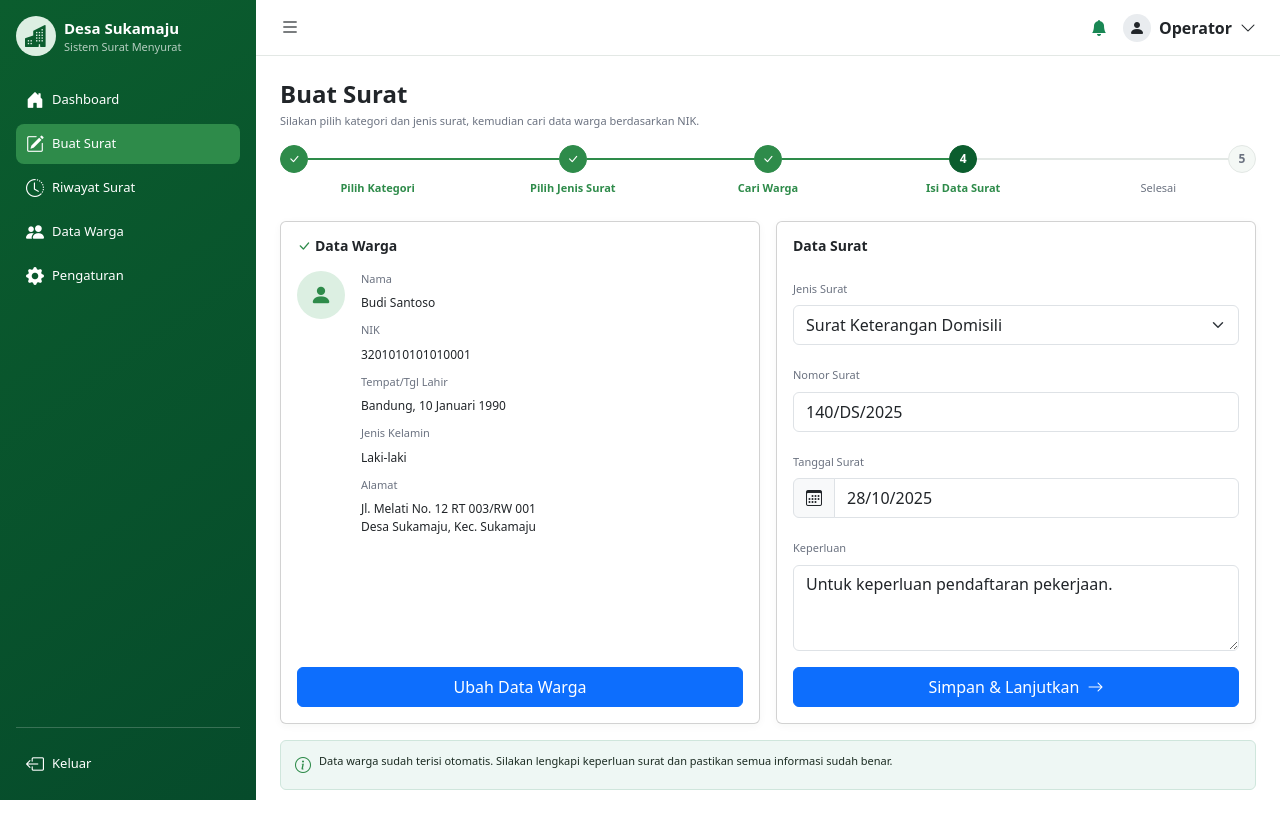
After one commit to ipda-atria-rahmansyah/desa-surat, a Laravel app: page /buat-surat in a window 1280 px wide. The commit adds this page. Run offline with Laravel 12, Linux system fonts and the light colour scheme; style sheets or scripts are compiled from the project's sources.

Commit message:
[FRONT] menambah tampilan untuk membuat surat langkah ke-4

```diff
--- a/package.json
+++ b/package.json
@@ -7,15 +7,18 @@
         "dev": "vite"
     },
     "devDependencies": {
+        "@fontsource/inter": "^5.3.0",
         "@popperjs/core": "^2.11.8",
         "bootstrap": "^5.3.8",
         "bootstrap-icons": "^1.13.2",
-        "@fontsource/inter": "^5.3.0",
         "concurrently": "^10.0.3",
         "laravel-vite-plugin": "^3.1",
         "vite": "^8.0.0"
     },
     "optionalDependencies": {
         "@laravel/multiplex": "^0.4.1"
+    },
+    "dependencies": {
+        "alpinejs": "^3.17.5"
     }
 }
--- a/resources/css/app.css
+++ b/resources/css/app.css
@@ -26,6 +26,12 @@
     --app-topbar-height: 56px;
     --bs-primary: var(--app-primary);
     --bs-primary-rgb: 46, 139, 74;
+    --bs-btn-color: white;
+    --bs-btn-bg: var(--app-primary);
+    --bs-btn-border-color: var(--app-primary);
+    --bs-btn-hover-color: white;
+    --bs-btn-hover-bg: var(--app-primary-dark);
+    --bs-btn-hover-border-color: var(--app-primary-dark);
     --bs-body-bg: var(--app-body-bg);
     --bs-body-color: var(--app-body-color);
     --bs-border-color: var(--app-border);
@@ -87,6 +93,33 @@ body {
 .app-legend-swatch--business { background: var(--app-donut-business); }
 .app-legend-swatch--welfare { background: var(--app-donut-welfare); }
 .app-legend-swatch--other { background: var(--app-donut-other); }
+
+.app-stepper { width: 100%; }
+.app-step { width: 20%; min-width: 0; color: var(--app-text-muted); font-size: 11px; }
+.app-step-top { min-height: 28px; }
+.app-step-circle { width: 28px; height: 28px; flex: 0 0 28px; border: 1px solid var(--app-border); border-radius: 50%; background: var(--app-body-bg); color: var(--app-text-muted); display: inline-flex; align-items: center; justify-content: center; font-size: 12px; font-weight: 600; }
+.app-step-line { height: 2px; flex: 1; background: var(--app-border); }
+.app-step-line.done { background: var(--app-primary); }
+.app-step.done, .app-step.active { color: var(--app-primary); }
+.app-step.done .app-step-circle { border-color: var(--app-primary); background: var(--app-primary); color: white; }
+.app-step.active .app-step-circle { border-color: var(--app-primary-dark); background: var(--app-primary-dark); color: white; }
+.app-step-label { margin-top: 7px; text-align: center; white-space: nowrap; }
+.app-step.done .app-step-label, .app-step.active .app-step-label { font-weight: 600; }
+.app-step-check { color: var(--app-primary); }
+.app-resident-avatar { width: 48px; height: 48px; flex: 0 0 48px; background: var(--app-primary-soft); color: var(--app-primary); font-size: 22px; }
+.app-resident-details { font-size: 12px; }
+.app-data-row { display: flex; flex-direction: column; gap: 2px; margin-bottom: 10px; }
+.app-field-label { color: var(--app-text-muted); font-size: 11px; margin-bottom: 5px; }
+.app-input-icon { color: var(--app-text-muted); background: white; border-color: var(--app-border); }
+.app-touch-target { min-height: 40px; }
+.app-info-alert { padding: 12px 14px; border: 1px solid var(--app-info-line); border-radius: var(--bs-border-radius); background: var(--app-info-bg); color: var(--app-body-color); font-size: 11px; }
+.app-info-alert i { color: var(--app-primary); font-size: 16px; }
+
+@media (max-width: 575.98px) {
+    .app-step-circle { width: 24px; height: 24px; flex-basis: 24px; font-size: 10px; }
+    .app-step-top { min-height: 24px; }
+    .app-step-label { white-space: normal; }
+}
 
 @media (max-width: 991.98px) {
     .app-content { padding: 16px; }
--- a/resources/js/app.js
+++ b/resources/js/app.js
@@ -5,3 +5,8 @@ import '@fontsource/inter/500.css';
 import '@fontsource/inter/600.css';
 import '@fontsource/inter/700.css';
 import 'bootstrap';
+import Alpine from 'alpinejs';
+
+window.letterForm = () => ({ step: 3 });
+window.Alpine = Alpine;
+Alpine.start();
--- /dev/null
+++ b/resources/views/components/info-alert.blade.php
@@ -0,0 +1 @@
+<div class="app-info-alert d-flex align-items-start gap-2" role="alert"><i class="bi bi-info-circle"></i><span>{{ $slot }}</span></div>
--- /dev/null
+++ b/resources/views/components/letter-stepper.blade.php
@@ -0,0 +1,12 @@
+<div class="app-stepper d-flex align-items-start mb-4" aria-label="Tahapan pembuatan surat">
+    @foreach ([['Pilih Kategori', 'done'], ['Pilih Jenis Surat', 'done'], ['Cari Warga', 'done'], ['Isi Data Surat', 'active'], ['Selesai', 'pending']] as $index => $item)
+        <div class="app-step {{ $item[1] }} d-flex flex-column align-items-center">
+            <div class="app-step-top d-flex align-items-center w-100">
+                @if ($index > 0)<span class="app-step-line {{ $index <= 3 ? 'done' : '' }}"></span>@endif
+                <span class="app-step-circle">{!! $item[1] === 'done' ? '<i class="bi bi-check-lg"></i>' : $index + 1 !!}</span>
+                @if ($index < 4)<span class="app-step-line {{ $index < 3 ? 'done' : '' }}"></span>@endif
+            </div>
+            <span class="app-step-label {{ $index === 3 ? '' : 'd-none d-md-block' }}">{{ $item[0] }}</span>
+        </div>
+    @endforeach
+</div>
--- a/resources/views/components/sidebar-item.blade.php
+++ b/resources/views/components/sidebar-item.blade.php
@@ -1,5 +1,5 @@
 @props(['label', 'icon', 'active' => false])
 
-<a href="#" @class(['app-nav-link d-flex align-items-center gap-2 text-decoration-none', 'active' => $active])>
+<a href="{{ $attributes->get('href', '#') }}" @class(['app-nav-link d-flex align-items-center gap-2 text-decoration-none', 'active' => $active])>
     <i class="bi {{ $icon }}"></i><span>{{ $label }}</span>
 </a>
--- a/resources/views/layouts/app.blade.php
+++ b/resources/views/layouts/app.blade.php
@@ -13,8 +13,8 @@
             <div><div class="app-brand-title fw-bold">Desa Sukamaju</div><div class="app-brand-subtitle">Sistem Surat Menyurat</div></div>
         </div>
         <nav class="d-flex flex-column gap-1">
-            <x-sidebar-item label="Dashboard" icon="bi-house-door-fill" :active="true" />
-            <x-sidebar-item label="Buat Surat" icon="bi-pencil-square" />
+            <x-sidebar-item href="{{ route('dashboard') }}" label="Dashboard" icon="bi-house-door-fill" :active="request()->routeIs('dashboard')" />
+            <x-sidebar-item href="{{ route('create-letter') }}" label="Buat Surat" icon="bi-pencil-square" :active="request()->routeIs('create-letter')" />
             <x-sidebar-item label="Riwayat Surat" icon="bi-clock-history" />
             <x-sidebar-item label="Data Warga" icon="bi-people-fill" />
             <x-sidebar-item label="Pengaturan" icon="bi-gear-fill" />
@@ -38,5 +38,6 @@
         </header>
         <section class="app-content">@yield('content')</section>
     </main>
+    @stack('scripts')
 </body>
 </html>
--- /dev/null
+++ b/resources/views/pages/create-letter.blade.php
@@ -0,0 +1,60 @@
+@extends('layouts.app')
+
+@section('content')
+<div class="app-create-letter" x-data="letterForm()">
+    <div class="mb-3">
+        <h1 class="app-page-title fw-bold mb-1">Buat Surat</h1>
+        <p class="app-description mb-0">Silakan pilih kategori dan jenis surat, kemudian cari data warga berdasarkan NIK.</p>
+    </div>
+
+    <x-letter-stepper />
+
+    <div class="row g-3">
+        <div class="col-12 col-lg-6">
+            <div class="card app-card h-100">
+                <div class="card-body d-flex flex-column gap-3">
+                    <h2 class="app-card-title fw-semibold mb-0"><i class="bi bi-check-lg app-step-check me-1"></i>Data Warga</h2>
+                    <div class="app-resident-summary d-flex flex-column flex-sm-row align-items-center align-items-sm-start gap-3">
+                        <div class="app-resident-avatar d-flex align-items-center justify-content-center rounded-circle"><i class="bi bi-person-fill"></i></div>
+                        <div class="app-resident-details flex-grow-1 w-100">
+                            <div class="app-data-row"><span class="app-field-label">Nama</span><span>Budi Santoso</span></div>
+                            <div class="app-data-row"><span class="app-field-label">NIK</span><span>3201010101010001</span></div>
+                            <div class="app-data-row"><span class="app-field-label">Tempat/Tgl Lahir</span><span>Bandung, 10 Januari 1990</span></div>
+                            <div class="app-data-row"><span class="app-field-label">Jenis Kelamin</span><span>Laki-laki</span></div>
+                            <div class="app-data-row"><span class="app-field-label">Alamat</span><span>Jl. Melati No. 12 RT 003/RW 001<br>Desa Sukamaju, Kec. Sukamaju</span></div>
+                        </div>
+                    </div>
+                    <button type="button" class="btn btn-primary app-touch-target mt-auto" @click="step = 3">Ubah Data Warga</button>
+                </div>
+            </div>
+        </div>
+
+        <div class="col-12 col-lg-6">
+            <div class="card app-card h-100">
+                <div class="card-body d-flex flex-column gap-3">
+                    <h2 class="app-card-title fw-semibold mb-1">Data Surat</h2>
+                    <div>
+                        <label for="letter-type" class="form-label app-field-label">Jenis Surat</label>
+                        <select id="letter-type" class="form-select app-touch-target"><option>Surat Keterangan Domisili</option></select>
+                    </div>
+                    <div>
+                        <label for="letter-number" class="form-label app-field-label">Nomor Surat</label>
+                        <input id="letter-number" class="form-control app-touch-target" value="140/DS/2025">
+                    </div>
+                    <div>
+                        <label for="letter-date" class="form-label app-field-label">Tanggal Surat</label>
+                        <div class="input-group"><span class="input-group-text app-input-icon"><i class="bi bi-calendar3"></i></span><input id="letter-date" class="form-control app-touch-target" value="28/10/2025"></div>
+                    </div>
+                    <div>
+                        <label for="letter-purpose" class="form-label app-field-label">Keperluan</label>
+                        <textarea id="letter-purpose" class="form-control" rows="3">Untuk keperluan pendaftaran pekerjaan.</textarea>
+                    </div>
+                    <button type="button" class="btn btn-primary app-touch-target mt-auto" @click="step = 4">Simpan &amp; Lanjutkan <i class="bi bi-arrow-right ms-1"></i></button>
+                </div>
+            </div>
+        </div>
+
+        <div class="col-12"><x-info-alert>Data warga sudah terisi otomatis. Silakan lengkapi keperluan surat dan pastikan semua informasi sudah benar.</x-info-alert></div>
+    </div>
+</div>
+@endsection
--- a/routes/web.php
+++ b/routes/web.php
@@ -6,3 +6,5 @@ use Illuminate\Support\Facades\Route;
 Route::get('/', fn () => view('pages.dashboard', DashboardData::all()))->name('dashboard');
 
 Route::view('/login', 'pages.login')->name('login');
+
+Route::view('/buat-surat', 'pages.create-letter')->name('create-letter');
```
Also changed, not shown: tests/Feature/CreateLetterTest.php (added, +18 -0 lines), package-lock.json.
